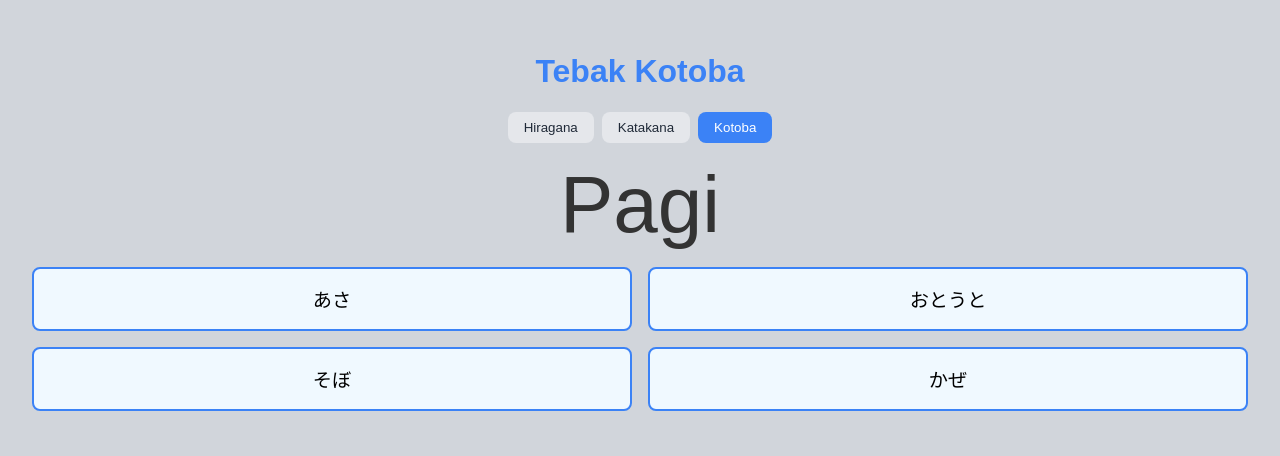
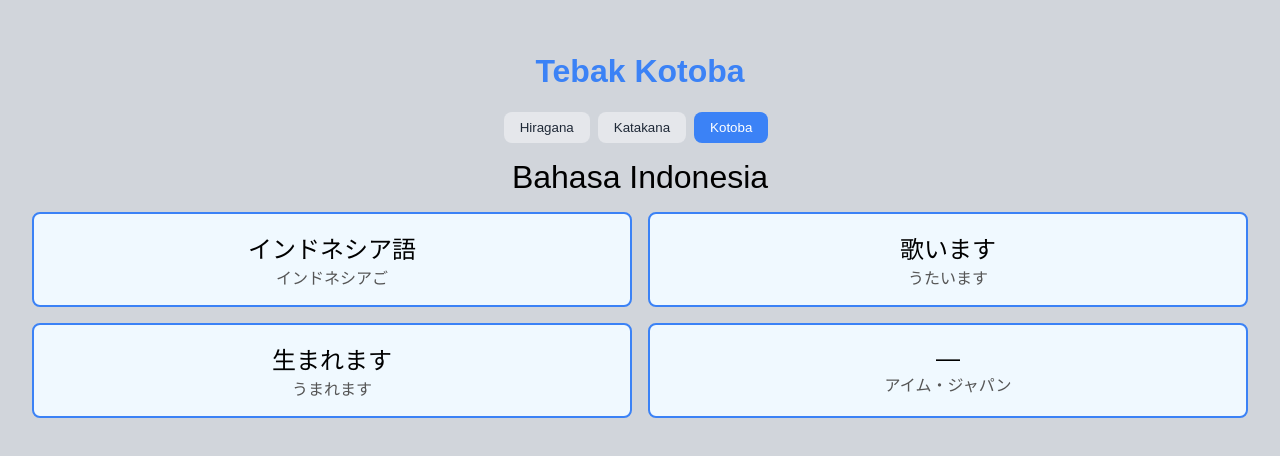
Before and after one commit to eerikoshi/hiragana-katakana-quiz, a React (Create React App) app: page / in a window 1280 px wide. Both pictures are taken after a click on the button "Kotoba". Shown: the top 456 px of the page. Built offline with nearby package versions, Linux system fonts and the light colour scheme.

Commit message:
Update KanaQuiz.jsx

```diff
--- a/src/KanaQuiz.jsx
+++ b/src/KanaQuiz.jsx
@@ -2,6 +2,7 @@
 
 import React, { useState, useEffect } from "react";
 
+// Hiragana data
 const hiraganaData = {
   A: "あ", I: "い", U: "う", E: "え", O: "お",
   Ka: "か", Ki: "き", Ku: "く", Ke: "け", Ko: "こ",
@@ -21,6 +22,7 @@ const hiraganaData = {
   Bya: "びゃ", Byu: "びゅ", Byo: "びょ"
 };
 
+// Katakana data
 const katakanaData = {
   A: "ア", I: "イ", U: "ウ", E: "エ", O: "オ",
   Ka: "カ", Ki: "キ", Ku: "ク", Ke: "ケ", Ko: "コ",
@@ -40,16 +42,37 @@ const katakanaData = {
   Bya: "ビャ", Byu: "ビュ", Byo: "ビョ"
 };
 
+// Kotoba data
 const kotobaData = {
-  "ひと": "Orang", "いえ / うち": "Rumah", "くるま": "Mobil", "がっこう": "Sekolah", "せんせい": "Guru", "がくせい": "Murid / Mahasiswa",
-  "ともだち": "Teman", "ほん": "Buku", "えき": "Stasiun", "おかね": "Uang", "でんわ": "Telepon", "いぬ": "Anjing", "ねこ": "Kucing",
-  "ごはん": "Nasi / Makanan", "みず": "Air", "にほん": "Jepang", "じかん": "Waktu", "ひる": "Siang", "よる": "Malam", "あさ": "Pagi",
-  "ちち": "Ayah", "はは": "Ibu", "あに": "Kakak laki-laki", "あね": "Kakak perempuan", "おとうと": "Adik laki-laki", "いもうと": "Adik perempuan",
-  "そふ": "Kakek", "そぼ": "Nenek", "きょうしつ": "Ruang kelas", "つくえ": "Meja", "いす": "Kursi", "じしょ": "Kamus",
-  "しけん": "Ujian", "べんきょう": "Belajar", "きょうかしょ": "Buku pelajaran", "もんだい": "Soal / Masalah", "いしゃ": "Dokter",
-  "かいしゃいん": "Pegawai kantor", "こうむいん": "Pegawai negeri", "ぎんこういん": "Pegawai bank", "せいと": "Murid", "えいぎょう": "Marketing",
-  "まど": "Jendela", "と": "Pintu", "かがみ": "Cermin", "でんき": "Listrik / lampu", "かさ": "Payung", "たな": "Rak", "いえ": "Rumah",
-  "そら": "Langit", "やま": "Gunung", "かわ": "Sungai", "うみ": "Laut", "てんき": "Cuaca", "あめ": "Hujan", "ゆき": "Salju", "かぜ": "Angin"
+  "Kaki": { hiragana: "あし", kanji: "足" },
+  "Bermain": { hiragana: "あそびます", kanji: "遊びます" },
+  "Kepala": { hiragana: "あたま", kanji: "頭" },
+  "Bahaya / Awas": { hiragana: "あぶない", kanji: "危ない" },
+  "Berjalan": { hiragana: "あるきます", kanji: "歩きます" },
+  "Tidak / Bukan": { hiragana: "いいえ", kanji: "いいえ (kana)" },
+  "Saya makan suguhannya": { hiragana: "いただきます", kanji: "頂きます" },
+  "Satu": { hiragana: "いち", kanji: "一" },
+  "Memasukkan": { hiragana: "いれます", kanji: "入れます" },
+  "Indonesia": { hiragana: "インドネシア", kanji: "—" },
+  "Bahasa Indonesia": { hiragana: "インドネシアご", kanji: "インドネシア語" },
+  "Orang Indonesia": { hiragana: "インドネシアじん", kanji: "インドネシア人" },
+  "Menyanyi": { hiragana: "うたいます", kanji: "歌います" },
+  "Lahir": { hiragana: "うまれます", kanji: "生まれます" },
+  "Menjual": { hiragana: "うります", kanji: "売ります" },
+  "Meletakkan": { hiragana: "おきます", kanji: "置きます" },
+  "Mendorong": { hiragana: "おします", kanji: "押します" },
+  "Perut": { hiragana: "おなか", kanji: "お腹" },
+  "Selamat pagi": { hiragana: "おはようございます", kanji: "お早うございます" },
+  "Selamat tidur": { hiragana: "おやすみなさい", kanji: "お休みなさい" },
+  "Berenang": { hiragana: "およぎます", kanji: "泳ぎます" },
+  "Mengembalikan": { hiragana: "かえします", kanji: "返します" },
+  "Keluarga": { hiragana: "かぞく", kanji: "家族" },
+  "Badan": { hiragana: "からだ", kanji: "体" },
+  "Semangat! / Berusahalah": { hiragana: "がんばってください", kanji: "頑張ってください" },
+  "Memakai (pakaian)": { hiragana: "きます", kanji: "着ます" },
+  "Sembilan": { hiragana: "きゅう", kanji: "九" },
+  "Sembilan puluh": { hiragana: "きゅうじゅう", kanji: "九十" },
+  "IM JAPAN": { hiragana: "アイム・ジャパン", kanji: "—" }
 };
 
 export default function KanaQuiz() {
@@ -68,24 +91,24 @@ export default function KanaQuiz() {
       setQuestion("");
       return;
     }
-
     const randKey = availableKeys[Math.floor(Math.random() * availableKeys.length)];
-    const correctAnswer = randKey;
-
-    const optionsSet = new Set([correctAnswer]);
+    const optionsSet = new Set([randKey]);
     while (optionsSet.size < 4 && optionsSet.size < allKeys.length) {
-      const opt = allKeys[Math.floor(Math.random() * allKeys.length)];
-      optionsSet.add(opt);
+      optionsSet.add(allKeys[Math.floor(Math.random() * allKeys.length)]);
     }
 
-    setQuestion(data[randKey]);
-    setOptions(shuffleArray(Array.from(optionsSet)));
+    setQuestion(mode === "kotoba" ? randKey : data[randKey]);
+    setOptions(shuffleArray([...optionsSet]));
   };
 
-  const shuffleArray = (arr) => arr.sort(() => Math.random() - 0.5);
+  const handleAnswer = (answer) => {
+    let correctKey;
+    if (mode === "kotoba") {
+      correctKey = question;
+    } else {
+      correctKey = Object.keys(data).find(k => data[k] === question);
+    }
 
-  const handleAnswer = (answer) => {
-    const correctKey = Object.keys(data).find(key => data[key] === question);
     if (answer === correctKey) {
       setFeedback("✅ Benar!");
       setUsedKeys([...usedKeys, correctKey]);
@@ -94,10 +117,17 @@ export default function KanaQuiz() {
         generateQuestion();
       }, 1000);
     } else {
+      if (mode === "kotoba") {
+        const correct = kotobaData[correctKey];
+        setFeedback(`❌ Salah. Jawaban: ${correct.kanji} (${correct.hiragana})`);
+      } else {
         setFeedback(`❌ Salah. Jawaban: ${correctKey}`);
+      }
       setTimeout(() => setFeedback(""), 1500);
     }
   };
+
+  const shuffleArray = (arr) => arr.sort(() => Math.random() - 0.5);
 
   useEffect(() => {
     setUsedKeys([]);
@@ -111,49 +141,27 @@ export default function KanaQuiz() {
       </h1>
 
       <div style={{ margin: "1rem" }}>
+        {["hiragana", "katakana", "kotoba"].map((m) => (
           <button
-          onClick={() => setMode("hiragana")}
+            key={m}
+            onClick={() => setMode(m)}
             style={{
-            backgroundColor: mode === "hiragana" ? "#3b82f6" : "#e5e7eb",
-            color: mode === "hiragana" ? "white" : "#1f2937",
+              backgroundColor: mode === m ? "#3b82f6" : "#e5e7eb",
+              color: mode === m ? "white" : "#1f2937",
               padding: "0.5rem 1rem",
               borderRadius: "0.5rem",
               marginRight: "0.5rem",
               border: "none"
             }}
           >
-          Hiragana
+            {m.charAt(0).toUpperCase() + m.slice(1)}
           </button>
-        <button
-          onClick={() => setMode("katakana")}
-          style={{
-            backgroundColor: mode === "katakana" ? "#3b82f6" : "#e5e7eb",
-            color: mode === "katakana" ? "white" : "#1f2937",
-            padding: "0.5rem 1rem",
-            borderRadius: "0.5rem",
-            marginRight: "0.5rem",
-            border: "none"
-          }}
-        >
-          Katakana
-        </button>
-        <button
-          onClick={() => setMode("kotoba")}
-          style={{
-            backgroundColor: mode === "kotoba" ? "#3b82f6" : "#e5e7eb",
-            color: mode === "kotoba" ? "white" : "#1f2937",
-            padding: "0.5rem 1rem",
-            borderRadius: "0.5rem",
-            border: "none"
-          }}
-        >
-          Kotoba
-        </button>
+        ))}
       </div>
 
       {question ? (
         <>
-          <div style={{ fontSize: "5rem", color: "#333", margin: "1rem" }}>{question}</div>
+          <div style={{ fontSize: "2rem", marginBottom: "1rem" }}>{question}</div>
           <div style={{ display: "grid", gridTemplateColumns: "1fr 1fr", gap: "1rem" }}>
             {options.map((opt, idx) => (
               <button
@@ -167,19 +175,24 @@ export default function KanaQuiz() {
                   borderRadius: "0.5rem",
                   cursor: "pointer"
                 }}
-                onMouseOver={e => e.currentTarget.style.backgroundColor = "#dbeafe"}
-                onMouseOut={e => e.currentTarget.style.backgroundColor = "#f0f9ff"}
+                onMouseOver={(e) => e.currentTarget.style.backgroundColor = "#dbeafe"}
+                onMouseOut={(e) => e.currentTarget.style.backgroundColor = "#f0f9ff"}
               >
-                {opt}
+                {mode === "kotoba" ? (
+                  <>
+                    <div style={{ fontSize: "1.5rem" }}>{kotobaData[opt]?.kanji ?? "?"}</div>
+                    <div style={{ fontSize: "1rem", color: "#555" }}>{kotobaData[opt]?.hiragana ?? "?"}</div>
+                  </>
+                ) : (
+                  data[opt]
+                )}
               </button>
             ))}
           </div>
           <div style={{ marginTop: "1rem", fontSize: "1.2rem" }}>{feedback}</div>
         </>
       ) : (
-        <div style={{ fontSize: "1.2rem", color: "#10b981" }}>
-          🎉 Semua pertanyaan selesai!
-        </div>
+        <div style={{ fontSize: "1.2rem", color: "#10b981" }}>🎉 Semua pertanyaan selesai!</div>
       )}
     </div>
   );
```
Lines whose indentation alone changed are shown as unchanged.
